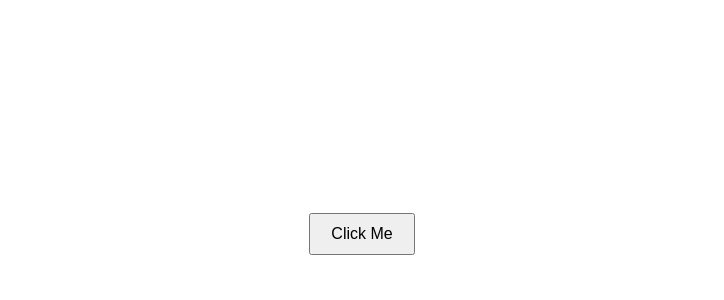
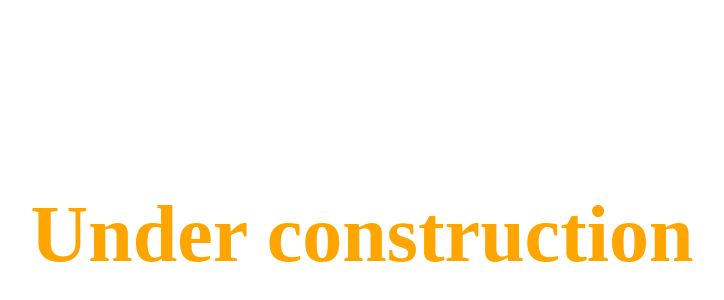
Before and after one commit to MiroslavOleinik/MiroslavOleinik.github.io, a plain HTML site: page index.html in a window 1280 px wide. Shown: the part 166-466 px from the top of the page, without its empty margins (278-1002 px from the left). Drawn offline with Linux system fonts and the light colour scheme.

Commit message:
Placeholder

```diff
--- a/index.css
+++ b/index.css
@@ -32,3 +32,12 @@ body, html {
 #congrats-container.visible {
     transform: translate(-50%, -50%) scale(2);
 }
+
+.under-construction {
+    font-size: 5em;
+    font-weight: bold;
+    color: orange;
+    z-index: 1000;
+    transition: transform 0.5s ease-out;
+    white-space: nowrap;
+}
--- a/index.html
+++ b/index.html
@@ -7,8 +7,9 @@
     <link rel="stylesheet" href="index.css">
 </head>
 <body>
-    <div id="congrats-container"></div>
+    <!-- <div id="congrats-container"></div>
     <button id="clickableButton">Click Me</button>
-    <script src="script.js"></script>
+    <script src="script.js"></script> -->
+    <p class="under-construction">Under construction</p>
 </body>
 </html>
```
